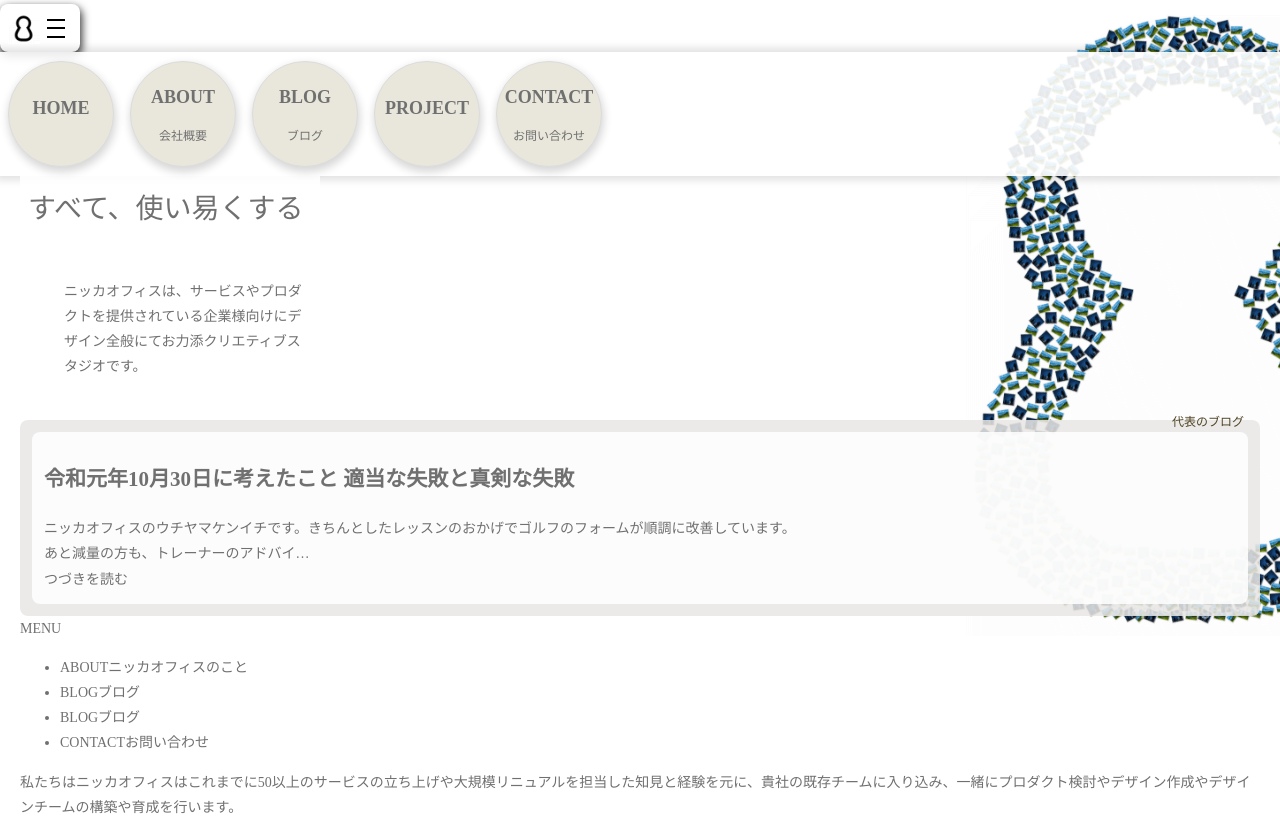
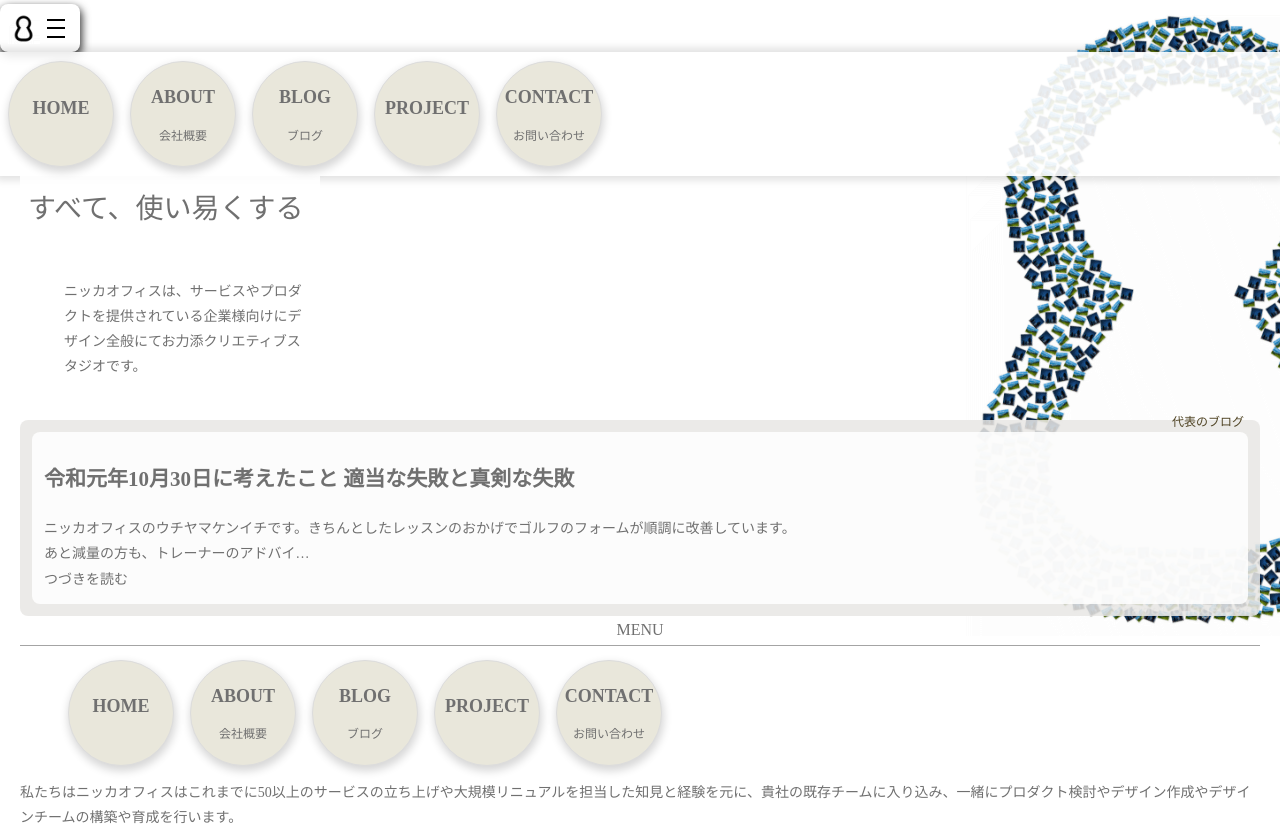
Before and after one commit to uccii/kojp-initialize, a website built with Parcel: page index.html in a window 1280 px wide. Shown: the part 76-910 px from the top of the page. Built offline with nearby package versions, Linux system fonts and the light colour scheme.

Commit message:
MENUの部分をコーディング
MENUの部分をコーディングの途中です

```diff
--- a/index.html
+++ b/index.html
@@ -17,12 +17,12 @@
             <span></span><span></span><span></span>
           </div>
         </button>
-        <ul class="global-nav__menu global-nav-list">
-            <li class="global-nav-list__item"><span>HOME</span></li>
-            <li class="global-nav-list__item"><span>ABOUT</span><span>会社概要</span></li>
-            <li class="global-nav-list__item"><span>BLOG</span><span>ブログ</span></li>
-            <li class="global-nav-list__item"><span>PROJECT</span><span></span></li>
-            <li class="global-nav-list__item"><span>CONTACT</span><span>お問い合わせ</span></li>
+        <ul class="global-nav__menu common-nav-list">
+            <li class="common-nav-list__item"><a href=""><span>HOME</span></a></li>
+            <li class="common-nav-list__item"><a href=""><span>ABOUT</span><span>会社概要</span></a></li>
+            <li class="common-nav-list__item"><a href=""><span>BLOG</span><span>ブログ</span></a></li>
+            <li class="common-nav-list__item"><a href=""><span>PROJECT</span><span></span></a></li>
+            <li class="common-nav-list__item"><a href=""><span>CONTACT</span><span>お問い合わせ</span></a></li>
           </ul>
       </nav>
     </header>
@@ -50,11 +50,12 @@
 
       <nav class="top-page-nav">
         <p class="top-page-nav__title">MENU</p>
-        <ul class="top-page-nav__list">
-          <li>ABOUTニッカオフィスのこと</li>
-          <li>BLOGブログ</li>
-          <li>BLOGブログ</li>
-          <li>CONTACTお問い合わせ</li>
+      <ul class="top-page-nav__menu common-nav-list">
+          <li class="common-nav-list__item"><a href=""><span>HOME</span></a></li>
+          <li class="common-nav-list__item"><a href=""><span>ABOUT</span><span>会社概要</span></a></li>
+          <li class="common-nav-list__item"><a href=""><span>BLOG</span><span>ブログ</span></a></li>
+          <li class="common-nav-list__item"><a href=""><span>PROJECT</span><span></span></a></li>
+          <li class="common-nav-list__item"><a href=""><span>CONTACT</span><span>お問い合わせ</span></a></li>
         </ul>
       </nav>
 
--- a/style.scss
+++ b/style.scss
@@ -65,6 +65,8 @@ p {
     padding: 0;
     width: 100vw;
     height: 124px;
+    background-color: rgba(255, 255, 255, .9);
+    box-shadow: 0px 0px 8px 4px rgba(0, 0, 0, .12);
   }
   &__list {
     color: #00F;
@@ -74,11 +76,9 @@ p {
   }
 }
 
-.global-nav-list {
+.common-nav-list {
   display: flex;
   align-items: center;
-  background-color: rgba(255, 255, 255, .9);
-  box-shadow: 0px 0px 8px 4px rgba(0, 0, 0, .12);
   &__item {
     list-style: none;
     background-color: #E9E7DB;
@@ -90,6 +90,11 @@ p {
     border-radius: 50%;
     box-shadow: 1px 4px 8px 1px rgba(0, 0, 0, .16);
     flex-shrink: 0;
+    > a {
+        color: #707070;
+        text-decoration: none;
+        width: 100%;
+        height: 100%;
         display: flex;
         flex-wrap: wrap;
         text-align: center;
@@ -102,6 +107,7 @@ p {
           font-size: 1.8rem;
           font-weight: bold;
           margin-bottom: 12px;
+        }
       }
     }
   }
@@ -154,6 +160,21 @@ p {
   border-radius: 8px;
 }
 
+.top-page-nav {
+  &__title {
+    font-size: 1.6rem;
+    text-align: center;
+    &:after {
+      content: '';
+      display: block;
+      width: 100%;
+      height: 1px;
+      background-color: #A4A4A4;
+    }
+  }
+  &__list {}
+}
+
 .signature {
   text-align: right;
 
```
Lines whose indentation alone changed are shown as unchanged.
